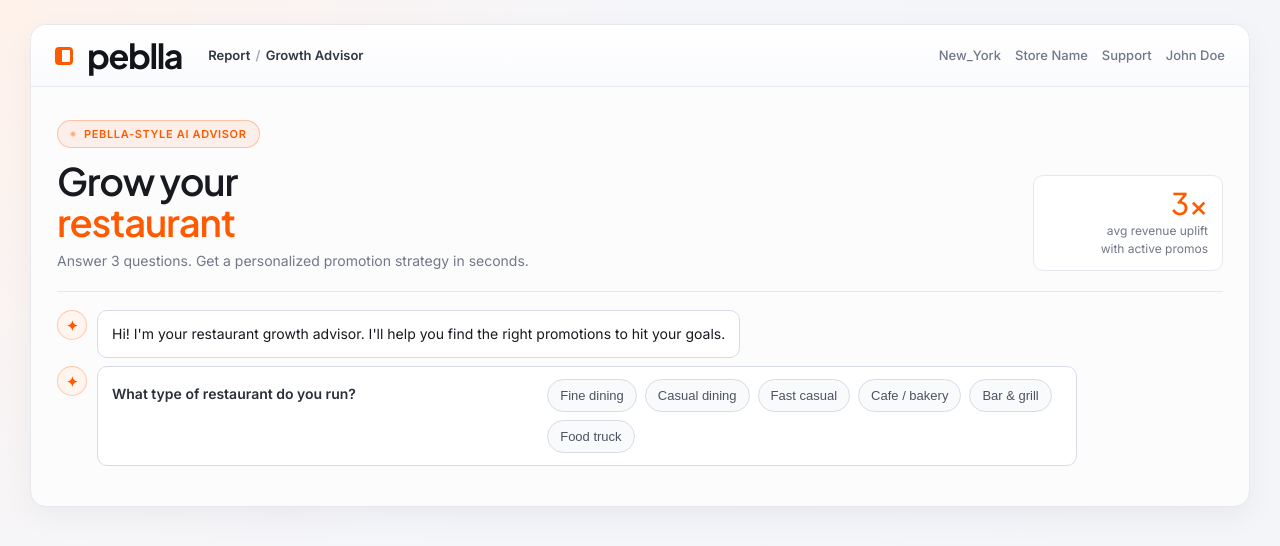
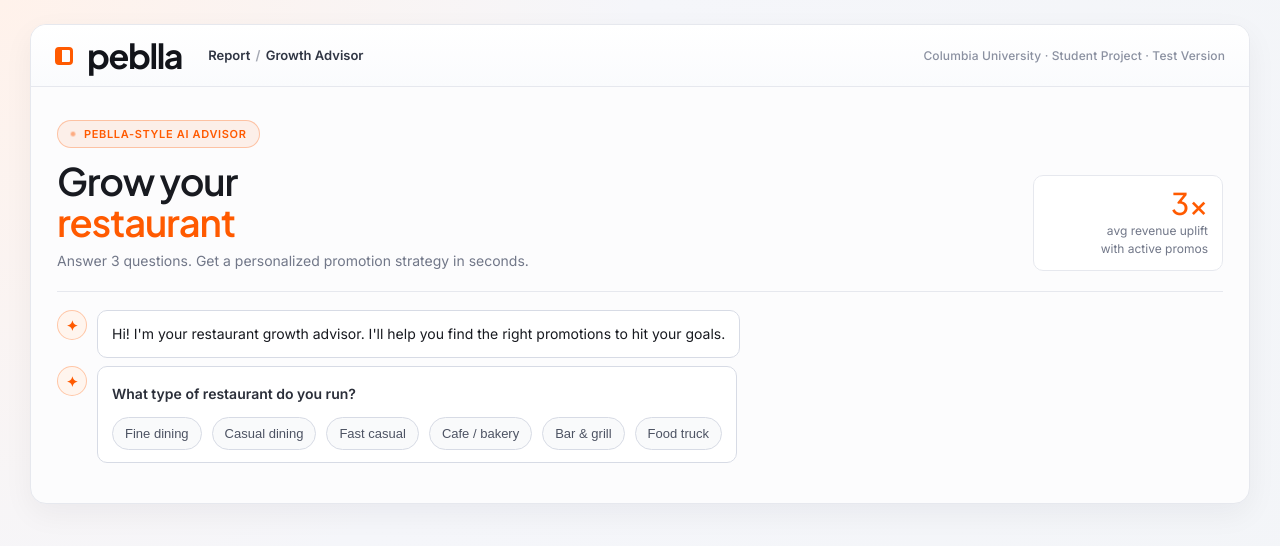
Before and after one commit to JasperWu-creator/Peblla-AI-Agent-, a website: page index.html in a window 1280 px wide. Drawn offline with Linux system fonts and the light colour scheme.

Commit message:
Update onboarding UI layout and header metadata

```diff
--- a/index.html
+++ b/index.html
@@ -73,6 +73,22 @@
     color: var(--muted);
     font-size: 13px;
     font-weight: 500;
+  }
+
+  .nav-right {
+    justify-content: flex-end;
+    text-align: right;
+    flex: 1;
+  }
+
+  .nav-meta {
+    color: #8a90a0;
+    font-size: 12px;
+    font-weight: 500;
+    letter-spacing: 0.01em;
+    white-space: nowrap;
+    cursor: default;
+    text-decoration: none;
   }
 
   .logo-mark {
@@ -219,6 +235,12 @@
     font-weight: 600;
     color: #2a2e39;
     padding-top: 4px;
+    margin-bottom: 0;
+  }
+
+  .bubble.ai.interactive.layout-stacked {
+    grid-template-columns: 1fr;
+    row-gap: 12px;
   }
   .bubble.user {
     background: var(--user-bubble);
@@ -229,6 +251,10 @@
   }
 
   .opts { display: flex; flex-wrap: wrap; gap: 8px; }
+  .bubble.ai.interactive.layout-stacked .opts {
+    gap: 10px;
+    align-items: center;
+  }
   .opt {
     padding: 8px 12px;
     border-radius: 999px;
@@ -474,7 +500,7 @@
       <div class="crumbs">Report <span>/</span> Growth Advisor</div>
     </div>
     <div class="nav-right">
-      <span>New_York</span><span>Store Name</span><span>Support</span><span>John Doe</span>
+      <span class="nav-meta">Columbia University · Student Project · Test Version</span>
     </div>
   </div>
 
@@ -569,7 +595,7 @@ function removeTyping() {
 
 const questions = [
   { text: 'What type of restaurant do you run?', opts: ['Fine dining', 'Casual dining', 'Fast casual', 'Cafe / bakery', 'Bar & grill', 'Food truck'] },
-  { text: 'What is your primary business goal?', opts: ['Increase foot traffic', 'Increase order volume', 'Increase revenue per visit'] },
+  { text: 'What is your primary business goal?', opts: ['Increase foot traffic', 'Increase order volume', 'Increase revenue per visit', 'Increase weekly marketing spend'] },
   { text: 'What is your average order value?', input: true, placeholder: 'e.g. $28' }
 ];
 
@@ -629,7 +655,8 @@ function ask(qIndex, d) {
       frag.appendChild(inRow);
     }
 
-    addRow('ai', frag, 0);
+    const bubble = addRow('ai', frag, 0);
+    if (qIndex === 0) bubble.classList.add('layout-stacked');
   }, d || 700);
 }
 
```
